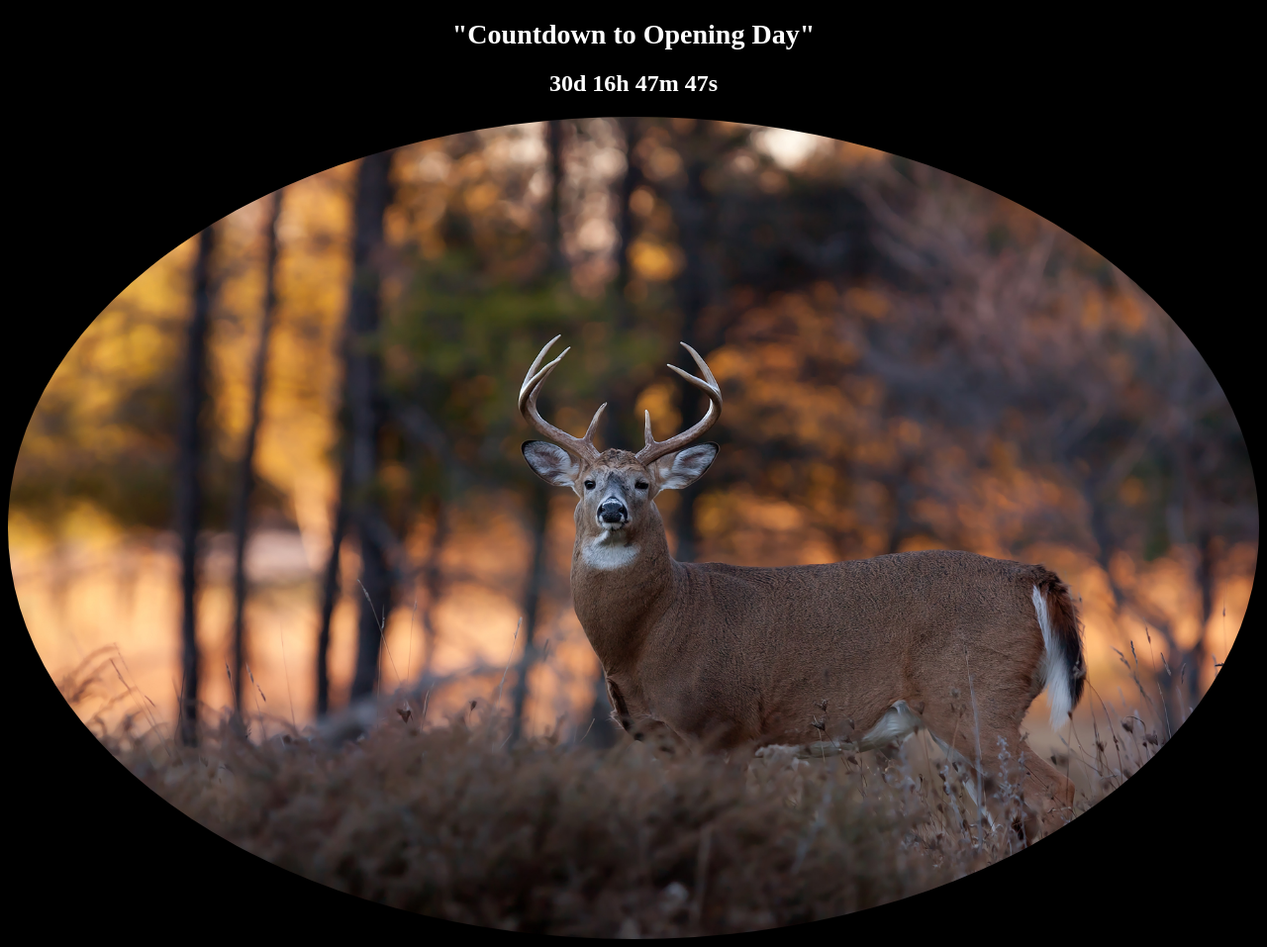
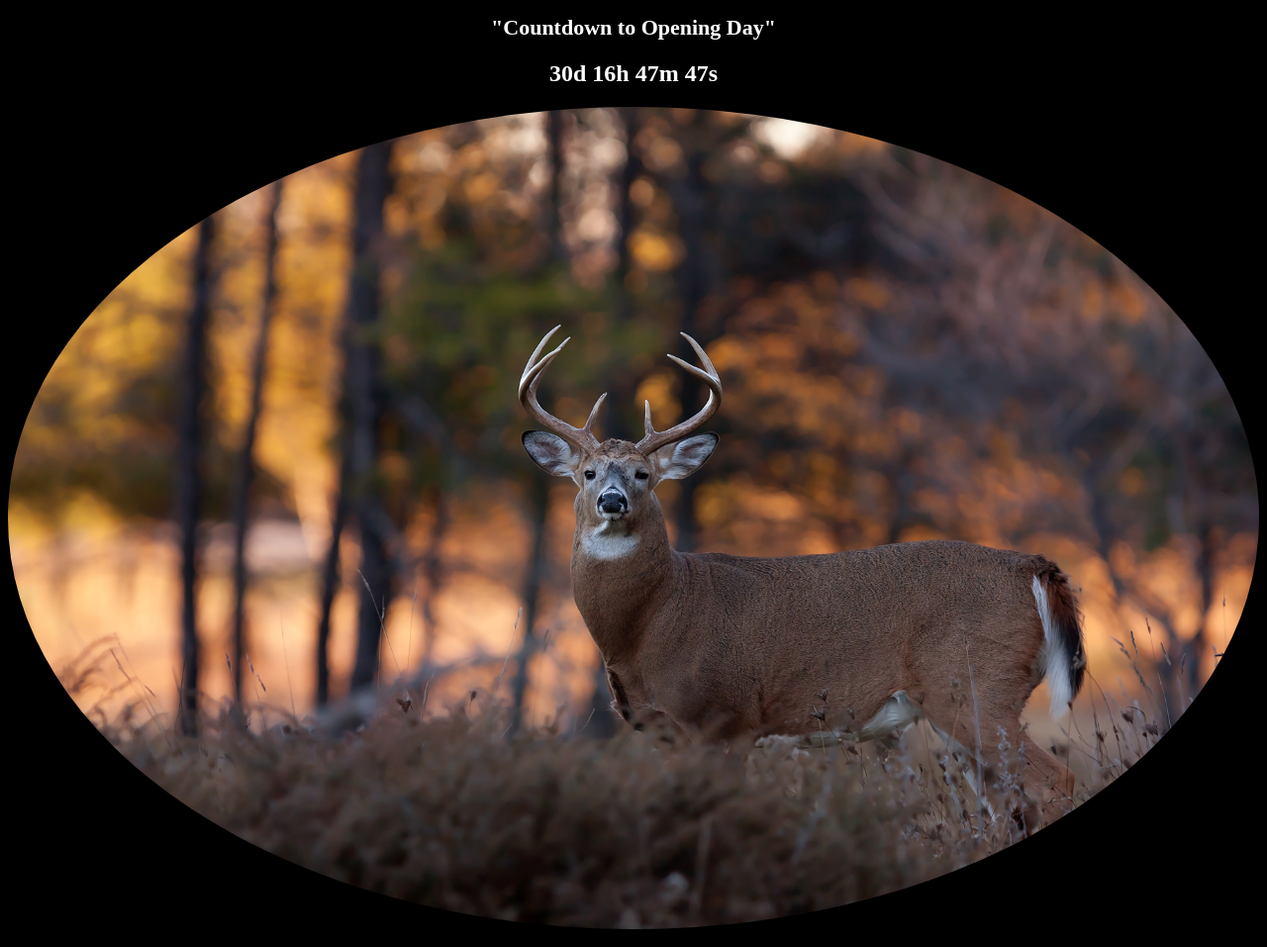
Before and after one commit to dblankin/dblankin.github.io, a Jekyll site: the page projects/deer_season.html, which Jekyll copies as it is, in a window 1280 px wide. Shown: the whole page at 99% size. Built offline with Jekyll 4.4.1, drawn with Linux system fonts in a browser that asks for light colours.

Commit message:
Update stylesheet.css
one more time, to fit screens on mobile

```diff
--- a/css/stylesheet.css
+++ b/css/stylesheet.css
@@ -34,3 +34,16 @@
         font-size: 28px;
     }
 }
+
+@media only screen and (min-width: 375px) {
+    img {
+        display: block;
+        width: 100%;
+        margin: 0 auto;
+        border-radius: 50%;
+
+    }
+    h1 {
+        font-size: 22px;
+    }
+}
```
